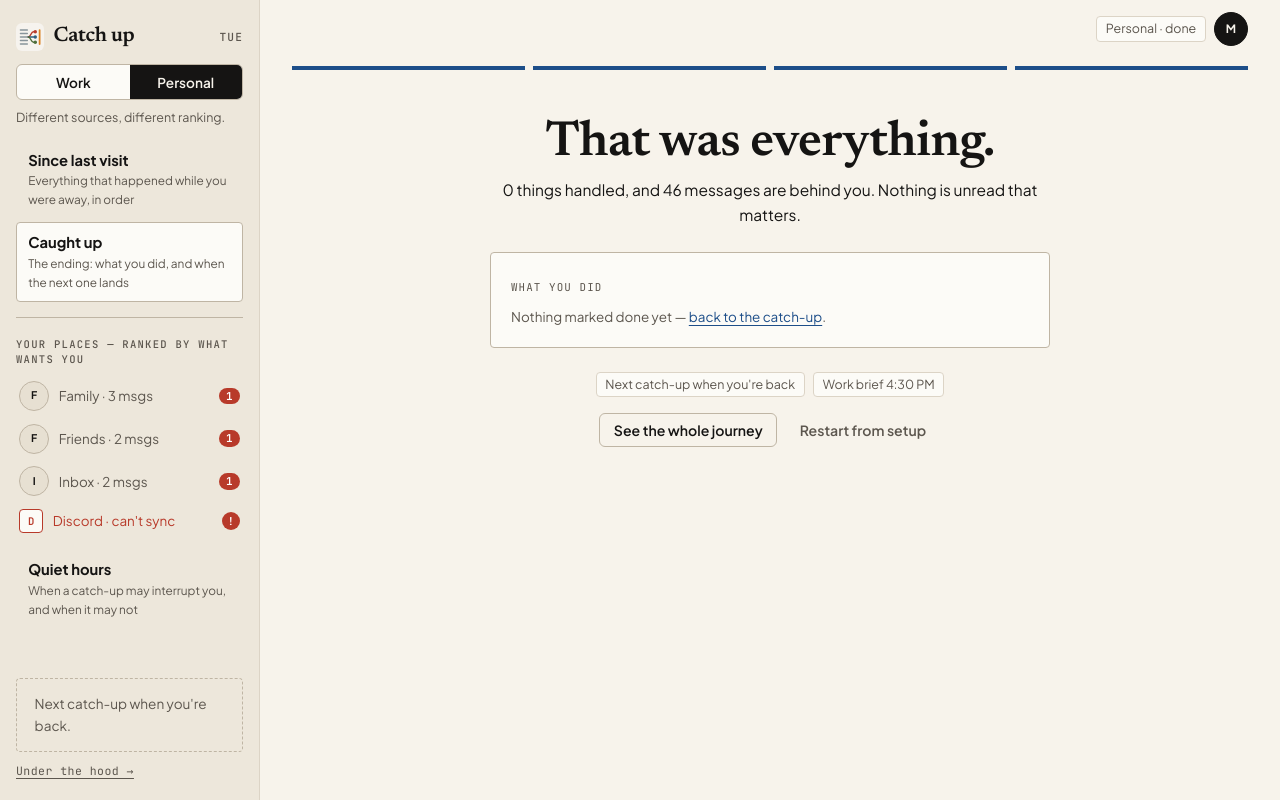
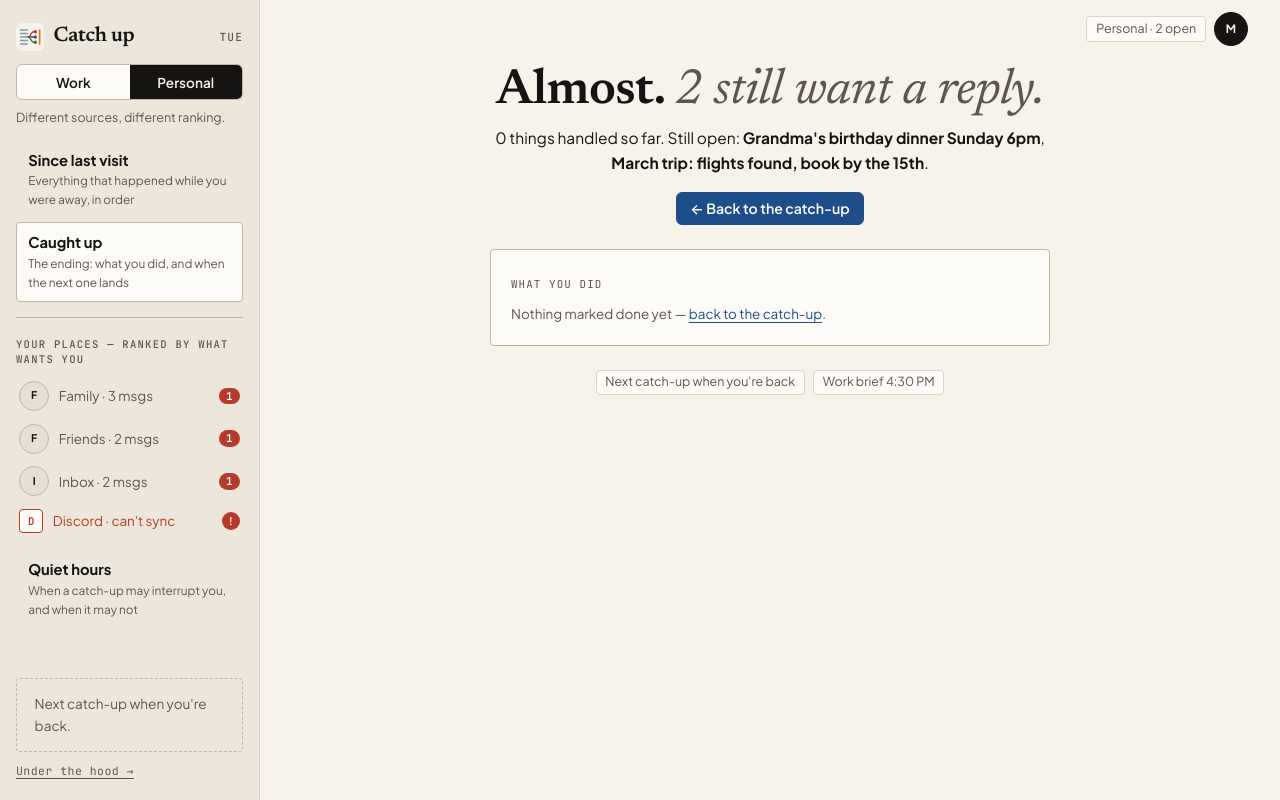
Before and after one commit to Revaant-D/5_Unopsis, a Django app: page /personal/caught-up/ in a window 1280 px wide. Run offline with Django 5.2, Linux system fonts and the light colour scheme; a user stored in the database is signed in; data comes from the database, SQL or seed files in the repository.

Commit message:
B-4: Caught up only says 'That was everything' when it is true
With Needs-you items still open, the page says how many still want a reply
and links back to the catch-up. Removes the demo-tour buttons from it.

Co-Authored-By: Claude <noreply@anthropic.com>

```diff
--- a/templates/unopsis/app/caught_up.html
+++ b/templates/unopsis/app/caught_up.html
@@ -6,23 +6,32 @@
 {% block title %}Caught up{% endblock %}
 {% block rail %}{% include "unopsis/app/_rail_world.html" %}{% endblock %}
 {% block rail_foot %}<p class="hint small mb-0">Next catch-up when you're back.</p>{% endblock %}
-{% block topbar %}<span class="chip">Personal · done</span>{% endblock %}
+{% block topbar %}<span class="chip">Personal · {% if still %}{{ still|length }} open{% else %}done{% endif %}</span>{% endblock %}
 
 {% block app_content %}
 {% if not brief %}
   <h1 class="page-title">Nothing to catch up on yet.</h1>
   <p class="page-sub">There is no personal catch-up yet. Load the demo data with <code>python manage.py seed_demo</code>.</p>
 {% else %}
+  {% if not still %}
   <div class="d-flex gap-2 mb-5" aria-label="All four parts done">
     <div class="progress-thin flex-fill"><span style="width:100%"></span></div>
     <div class="progress-thin flex-fill"><span style="width:100%"></span></div>
     <div class="progress-thin flex-fill"><span style="width:100%"></span></div>
     <div class="progress-thin flex-fill"><span style="width:100%"></span></div>
   </div>
+  {% endif %}
 
   <div class="text-center mx-auto" style="max-width: 560px">
-    <h1 class="page-title">That was everything.</h1>
-    <p>{{ done|length }} thing{{ done|length|pluralize }} handled, and {{ brief.message_count }} messages are behind you. Nothing is unread that matters.</p>
+    {% if still %}
+      {# B-4: never claim "everything" while something still wants a reply. #}
+      <h1 class="page-title">Almost. <span class="soft">{{ still|length }} still want{{ still|length|pluralize:"s," }} a reply.</span></h1>
+      <p>{{ done|length }} thing{{ done|length|pluralize }} handled so far. {% for item in still %}{% if forloop.first %}Still open: {% endif %}<strong>{{ item.title }}</strong>{% if not forloop.last %}, {% else %}.{% endif %}{% endfor %}</p>
+      <p><a class="btn-app btn-app--primary" href="{% url 'app-personal-catchup' %}">← Back to the catch-up</a></p>
+    {% else %}
+      <h1 class="page-title">That was everything.</h1>
+      <p>{{ done|length }} thing{{ done|length|pluralize }} handled, and {{ brief.message_count }} messages are behind you. Nothing is unread that matters.</p>
+    {% endif %}
 
     <div class="app-card text-start my-4">
       <small class="meta">What you did</small>
@@ -37,10 +46,6 @@
       <span class="chip">Next catch-up when you're back</span>
       {% if work_next %}<span class="chip">Work brief {{ work_next|time:"g:i A" }}</span>{% endif %}
     </p>
-    <p class="d-flex flex-wrap justify-content-center gap-2">
-      <a class="btn-app" href="{% url 'app-journey' %}">See the whole journey</a>
-      <a class="btn-app btn-app--quiet" href="{% url 'app-setup-world' %}">Restart from setup</a>
-    </p>
   </div>
 {% endif %}
 {% endblock %}
--- a/unopsis/app_views.py
+++ b/unopsis/app_views.py
@@ -311,8 +311,15 @@ def personal_catchup(request):
 
 @login_required
 def caught_up(request):
-    """Screen 13: the deliberate dead end -- what you did, and when the next read lands."""
+    """
+    Screen 13: the deliberate dead end -- what you did, and when the next read lands.
+
+    B-4: it only says "That was everything." when it is true. If Needs-you items are still
+    open (the user clicked "Mark me caught up" without handling them), the page says how many
+    still want a reply and links back, instead of claiming nothing that matters is unread.
+    """
     space, brief, now = _world(PERSONAL, request.user)
+    still = list(ui.lane_items(brief, NEEDS_YOU))
     done = (
         brief.items.filter(state=HANDLED).order_by("handled_at")
         if brief else BriefItem.objects.none()
@@ -320,6 +327,7 @@ def caught_up(request):
     return _render_world(
         request, "unopsis/app/caught_up.html", PERSONAL, "caught-up", space, brief, now,
         done=done,
+        still=still,
         work_next=ui.next_digest(ui.current_space(WORK, request.user), now),
     )
 
```
Also changed, not shown: unopsis/test_app_ui.py (+12 -2 lines).
